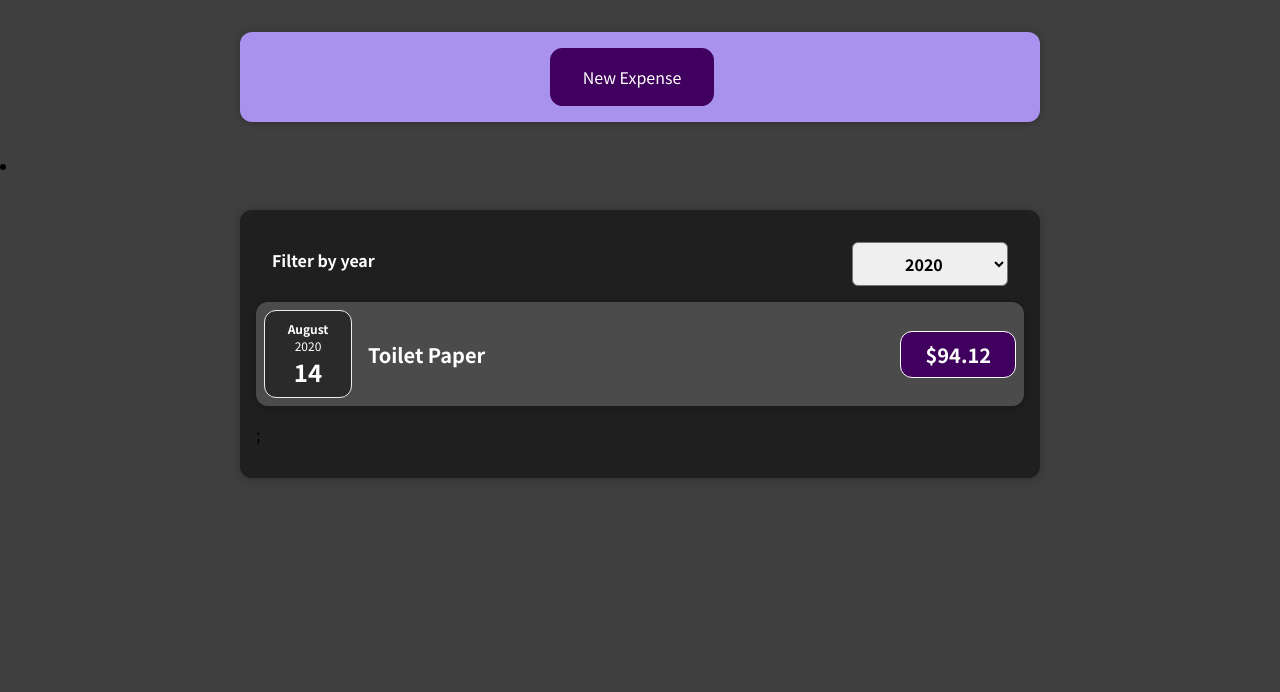
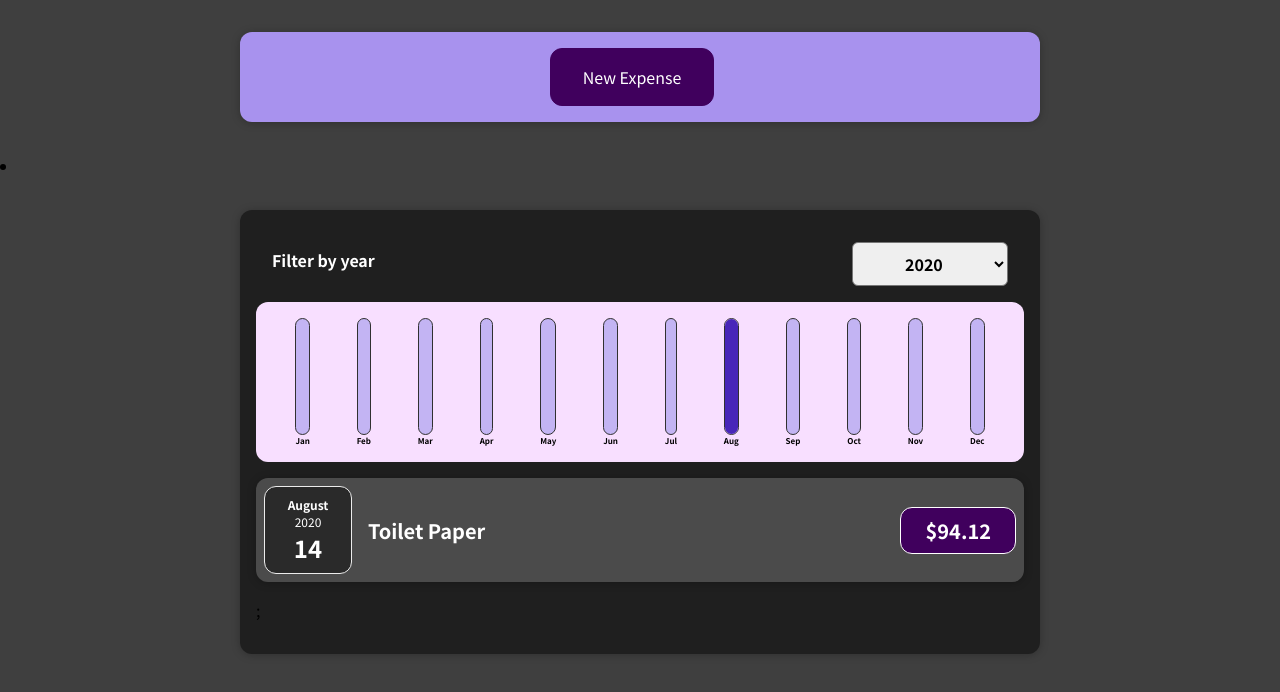
Before and after one commit to alexstrugacz/ExpenseTracker, a React (Create React App) app: page / in a window 1280 px wide. Shown: the top 692 px of the page. Built offline with nearby package versions, Linux system fonts and the light colour scheme.

Commit message:
dynamic expense graph tracker

```diff
--- a/package.json
+++ b/package.json
@@ -8,7 +8,7 @@
     "@testing-library/user-event": "^12.5.0",
     "react": "^18.0.0",
     "react-dom": "^18.0.0",
-    "react-scripts": "^4.0.1",
+    "react-scripts": "^4.0.3",
     "web-vitals": "^0.2.4"
   },
   "scripts": {
--- a/src/components/Chart/Chart.js
+++ b/src/components/Chart/Chart.js
@@ -3,13 +3,16 @@
 import "./Chart.css";
 
 const Chart = (props) => {
+  const dataPointValues = props.dataPoints.map((dataPoint) => dataPoint.value);
+  //use "..." spread operator to switch dataPoints array into standalone argument, returns 12 arguments (12 months)
+  const totalMaximum = Math.max(...dataPointValues);
   return (
     <div className="chart">
       {props.dataPoints.map((dataPoint) => (
         <ChartBar
           key={dataPoint.label}
           value={dataPoint.value}
-          maxValue={null}
+          maxValue={totalMaximum}
           label={dataPoint.label}
         />
       ))}
--- a/src/components/Chart/ChartBar.js
+++ b/src/components/Chart/ChartBar.js
@@ -4,7 +4,7 @@
 const ChartBar = (props) => {
   let barFillHeight = "0%";
 
-  if (props.max > 0) {
+  if (props.maxValue > 0) {
     //calculate bar height for css
     barFillHeight = Math.round((props.value / props.maxValue) * 100) + "%";
   }
--- a/src/components/Expenses/Expenses.js
+++ b/src/components/Expenses/Expenses.js
@@ -4,6 +4,7 @@
 import ExpensesFilter from "./ExpensesFilter";
 import { useState } from "react";
 import ExpensesList from "./ExpensesList";
+import ExpensesChart from "./ExpensesChart";
 
 const Expenses = (props) => {
   const [filteredYear, setFilteredYear] = useState("2020");
@@ -24,6 +25,7 @@
           selected={filteredYear}
           showYearHandler={addFilterByYear}
         />
+        <ExpensesChart expenses={filteredExpenses} />
         <ExpensesList items={filteredExpenses} />
       </Card>
     </li>
--- /dev/null
+++ b/src/components/Expenses/ExpensesChart.js
@@ -0,0 +1,28 @@
+import React from "react";
+import Chart from "../Chart/Chart";
+
+const ExpensesChart = (props) => {
+  const chartDataPoints = [
+    { label: "Jan", value: 0 },
+    { label: "Feb", value: 0 },
+    { label: "Mar", value: 0 },
+    { label: "Apr", value: 0 },
+    { label: "May", value: 0 },
+    { label: "Jun", value: 0 },
+    { label: "Jul", value: 0 },
+    { label: "Aug", value: 0 },
+    { label: "Sep", value: 0 },
+    { label: "Oct", value: 0 },
+    { label: "Nov", value: 0 },
+    { label: "Dec", value: 0 },
+  ];
+
+  for (const expense of props.expenses) {
+    const expenseMonth = expense.date.getMonth(); //starting at 0 -> january = 0
+    chartDataPoints[expenseMonth].value += expense.amount;
+  }
+
+  return <Chart dataPoints={chartDataPoints} />;
+};
+
+export default ExpensesChart;
```
Also changed, not shown: 2 other files (tests, documents, lock files or other folders).
